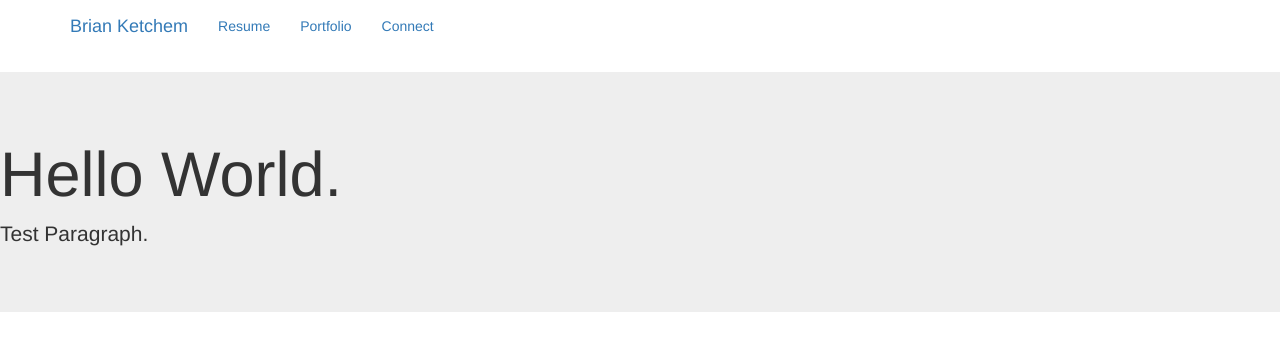
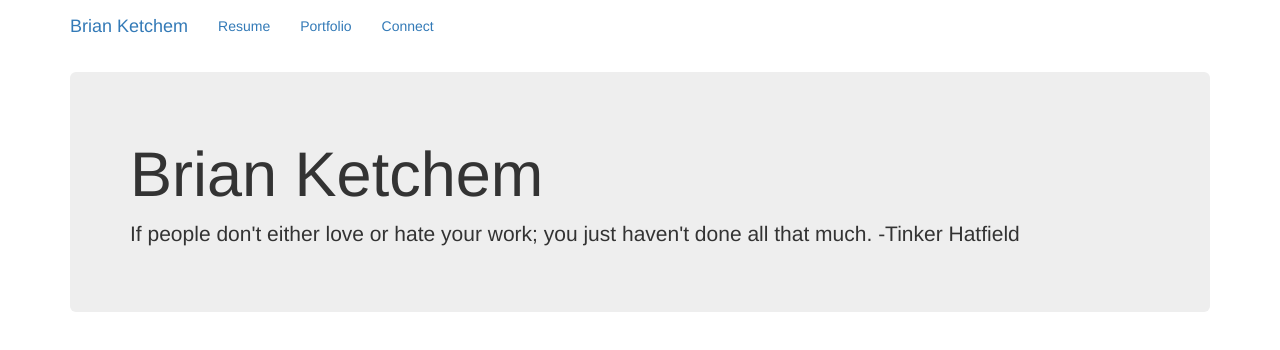
Before and after one commit to Ketchem/Portfolio, a plain HTML site: page index.html in a window 1280 px wide. Drawn offline with Linux system fonts and the light colour scheme.

Commit message:
Adjusted Jumbotron; Changed Text

```diff
--- a/index.html
+++ b/index.html
@@ -70,9 +70,11 @@
         </div>
     </div>
 
-    <div class="jumbotron">
-        <h1 class="display-4">Hello World.</h1>
-        <p class="lead">Test Paragraph.</p>
+    <div class="container">
+        <div class="jumbotron">
+            <h1 class="display-4">Brian Ketchem</h1>
+            <p class="lead">If people don't either love or hate your work; you just haven't done all that much. -Tinker Hatfield</p>
+        </div>
     </div>
 
     <script type = "text/javascript" src="lib/jquery-3.3.1.min.js"></script>
```
